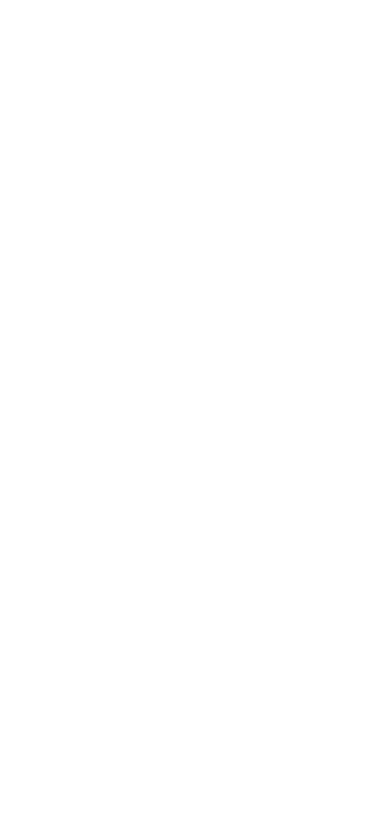
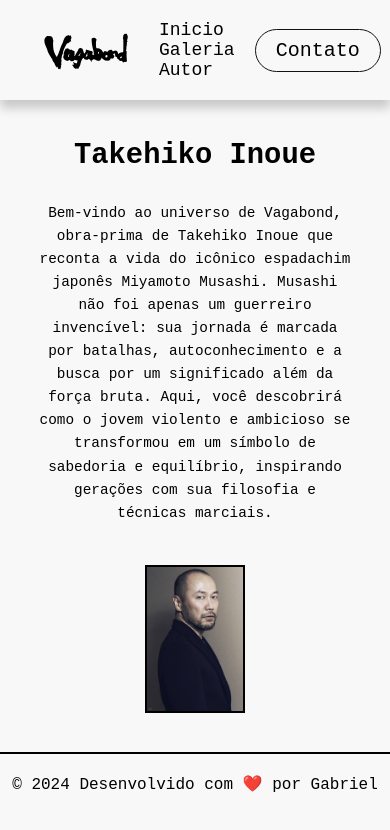
Before and after one commit to Gabriel-Guanais/site_musashi, a plain HTML site: page autor.html in a window 390 px wide. Drawn offline with Linux system fonts and the light colour scheme; a web font is replaced by a local one.

Commit message:
Concertei erros na responsividade e add a page do autor

```diff
--- /dev/null
+++ b/assets/css/autor.css
@@ -0,0 +1,47 @@
+.autor {
+    display: flex;
+    align-items: center;
+    gap: 80px;
+}
+
+.autor-container {
+    flex: 1;
+}
+
+.autor-titulo {
+    margin-bottom: 30px;
+    font-size: 2rem;
+}
+
+.autor-paragrafo {
+    line-height: 1.6;
+    font-size: 1rem;
+}
+
+/* imgs */
+.autor-musashi-img {
+    width: 250px;
+    border: 2px solid black;
+    flex-shrink: 0;
+}
+
+@media (max-width: 1200px) {
+    .autor {
+        flex-direction: column;
+        align-items: center;
+        text-align: center;
+        gap: 40px;
+    }
+
+    .autor-titulo {
+        font-size: 1.8rem;
+    }
+
+    .autor-paragrafo {
+        font-size: 0.9rem;
+    }
+
+    .autor-musashi-img {
+        width: 100px;
+    }
+}
--- a/assets/css/galeria.css
+++ b/assets/css/galeria.css
@@ -2,7 +2,7 @@
 
 .galeria-grid{
     display: grid;
-    grid-template-columns: repeat(auto-fit, 300px); /* pode colocar o auto-fit tambem*/
+    grid-template-columns: repeat(auto-fit, 300px); /* pode colocar o auto-fit tambem se quiser*/
     gap: 10px;
     justify-content: center;
 }
--- a/assets/css/style.css
+++ b/assets/css/style.css
@@ -21,23 +21,11 @@
 .cabecalho-button {
     color: black;
     padding: 9px 20px;
-    background-color: transparent;
     border: 1px solid #141211;
     border-radius: 50px;
     font-size: 20px;
-    box-shadow: 0 0 0;
-    transition: all 200ms;
 }
 
-.cabecalho-button:hover {
-    transform: translateY(-10px);
-    box-shadow: 0px 12px 1px #141211;
-}
-
-.cabecalho-button:active {
-    transform: translateY(10px);
-    box-shadow: 0 0 0;
-}
 
 .cabecalho-logo-img{
     cursor: pointer;
@@ -76,6 +64,26 @@ main{
     flex-shrink: 0;
 }
 
+
+/* footer */
+
+.footer {
+    padding: 20px 0;
+    margin-top: 20px;
+    border-top: 2px solid #000000;
+}
+
+.footer-container {
+    max-width: 1200px;
+    text-align: center;
+}
+
+.footer-text {
+    font-size: 0.5rem;
+}
+
+
+
 @media (max-width: 1200px) {
     .inicio {
         flex-direction: column;
@@ -95,4 +103,8 @@ main{
     .inicio-musashi-img {
         width: 300px;
     }
+
+    .footer-text {
+        font-size: 0.2rem;
+    }
 }
--- a/autor.html
+++ b/autor.html
@@ -3,9 +3,46 @@
 <head>
     <meta charset="UTF-8">
     <meta name="viewport" content="width=device-width, initial-scale=1.0">
+    <link rel="stylesheet" href="./assets/css/reset.css">
+    <link rel="stylesheet" href="./assets/css/style.css">
+    <link rel="stylesheet" href="./assets/css/autor.css">
     <title>Document</title>
 </head>
 <body>
+<!-- Header -->
+    <header class="cabecalho">
+        <img class="cabecalho-logo-img" src="./assets/imagens/Vagabond_logo.svg.png" alt="logo">
+        <nav>
+            <ul class="cabecalho-nav-link">
+                <li><a href="./index.html">Inicio</a></li>
+                <li><a href="./galeria.html">Galeria</a></li>
+                <li><a href="./autor.html">Autor</a></li>
+            </ul>
+        </nav>
+        <a href='./contato.html' class="cabecalho-button" role="link">Contato</a>
+    </header>
+<!-- FIM Header -->
+
+<!-- Main -->
+    <main>
+        <section class="autor">
+            <div class="autor-container">
+                <h1 class="autor-titulo">Takehiko Inoue</h1>
+                <p class="autor-paragrafo">Bem-vindo ao universo de Vagabond, obra-prima de Takehiko Inoue que reconta a vida do icônico espadachim japonês Miyamoto Musashi.
+                    Musashi não foi apenas um guerreiro invencível: sua jornada é marcada por batalhas, autoconhecimento e a busca por um significado além da força bruta. Aqui, você descobrirá como o jovem violento e ambicioso se transformou em um símbolo de sabedoria e equilíbrio, inspirando gerações com sua filosofia e técnicas marciais.</p>
+            </div>
+            <img src="./assets/imagens/autor-vagabond.jpg" alt="foto do autor" role="img" class="autor-musashi-img">
+        </section>
+    </main>
+
+    <!-- Footer -->
+    <footer class="footer">
+        <div class="footer-container">
+            <p>
+                © 2024 Desenvolvido com ❤️ por <span class="destaque">Gabriel</span>
+            </p>
+        </div>
+    </footer>
 
 </body>
 </html>
```
Also changed, not shown: contato.html (+9 -0 lines), galeria.html (+8 -1 lines), index.html (+7 -4 lines), assets/imagens/autor-vagabond.jpg (added).
